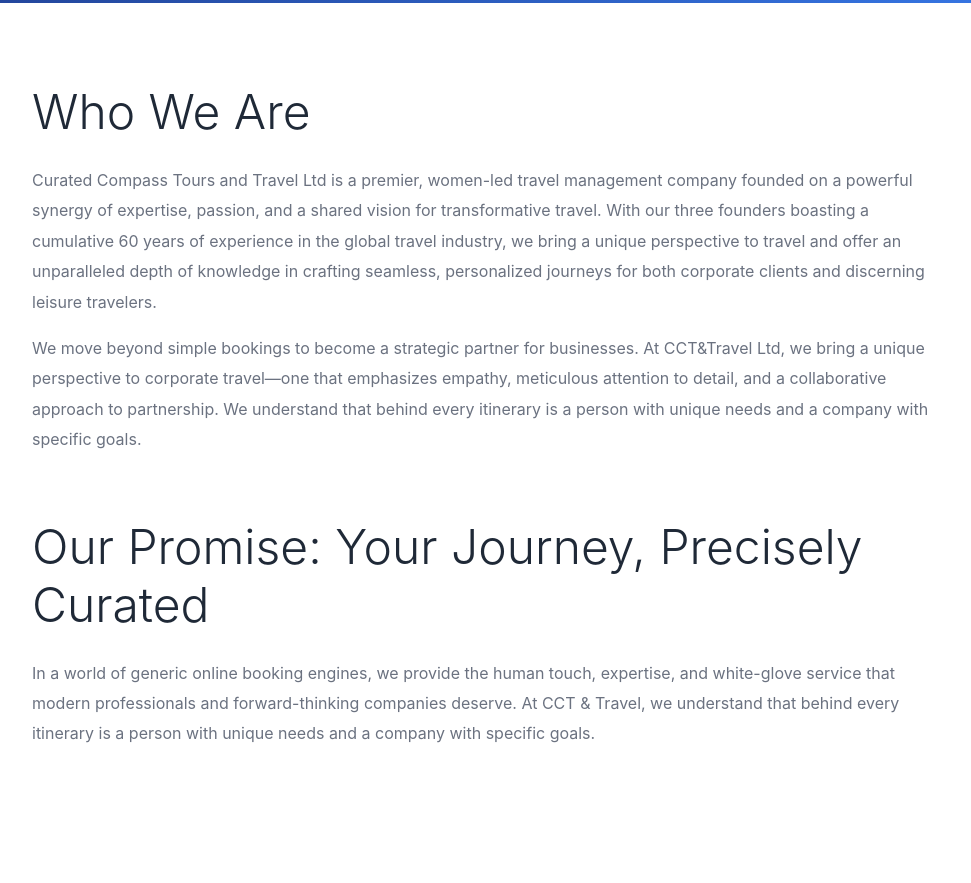
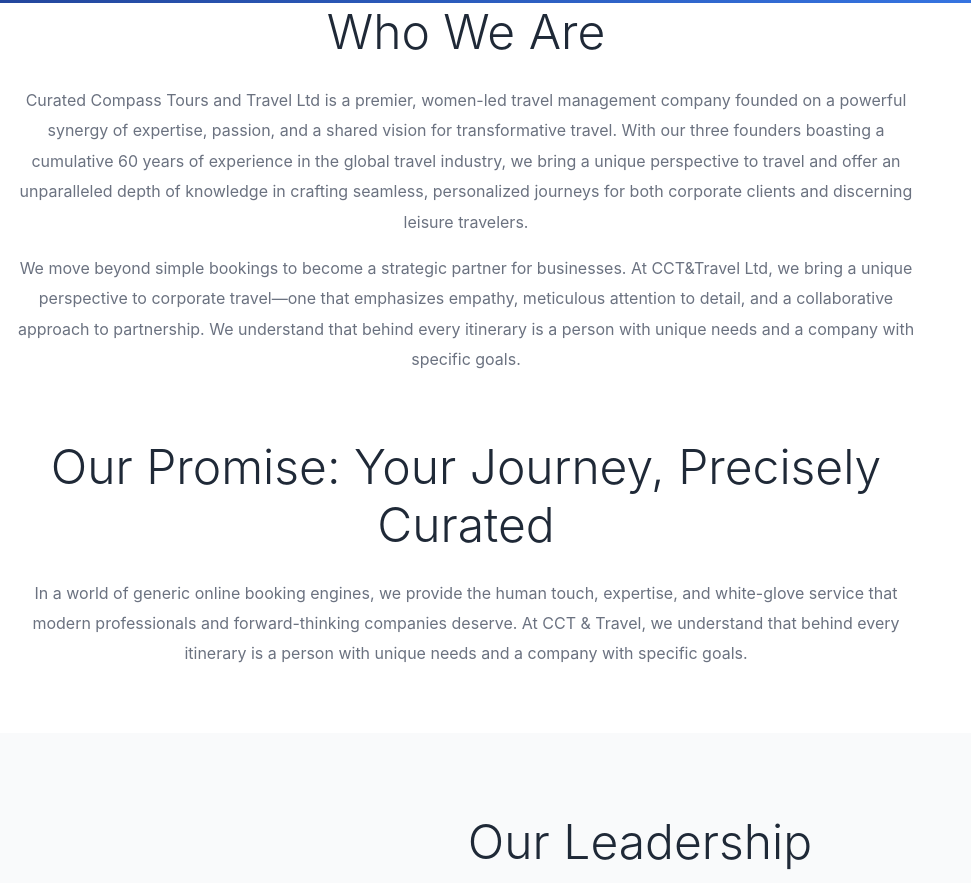
Before and after one commit to gbekleyj/curated_compass, a plain HTML site: page website/about us.html in a window 1280 px wide. Shown: the part 340-1223 px from the top of the page, without its empty margins (0-971 px from the left). Drawn offline with Linux system fonts and the light colour scheme; files whose address does not match are found by name.

Commit message:
Update main.css

```diff
--- a/css/main.css
+++ b/css/main.css
@@ -586,8 +586,9 @@ a:hover {
    CONTENT SECTIONS
    ============================================ */
 
-.content-section {
-  padding: var(--spacing-4xl) var(--spacing-md);
+.content-section .content-block h2,
+.content-section .content-block p {
+  text-align: center;
 }
 
 .content-block {
@@ -611,6 +612,14 @@ a:hover {
 .leadership-section {
   padding: var(--spacing-4xl) var(--spacing-md);
   background-color: var(--light-gray);
+}
+
+/* Center text in Leadership section */
+.leadership-section .section-title,
+.leadership-section .section-subtitle,
+.leadership-content,
+.leadership-content p {
+  text-align: center;
 }
 
 .leadership-content {
```
